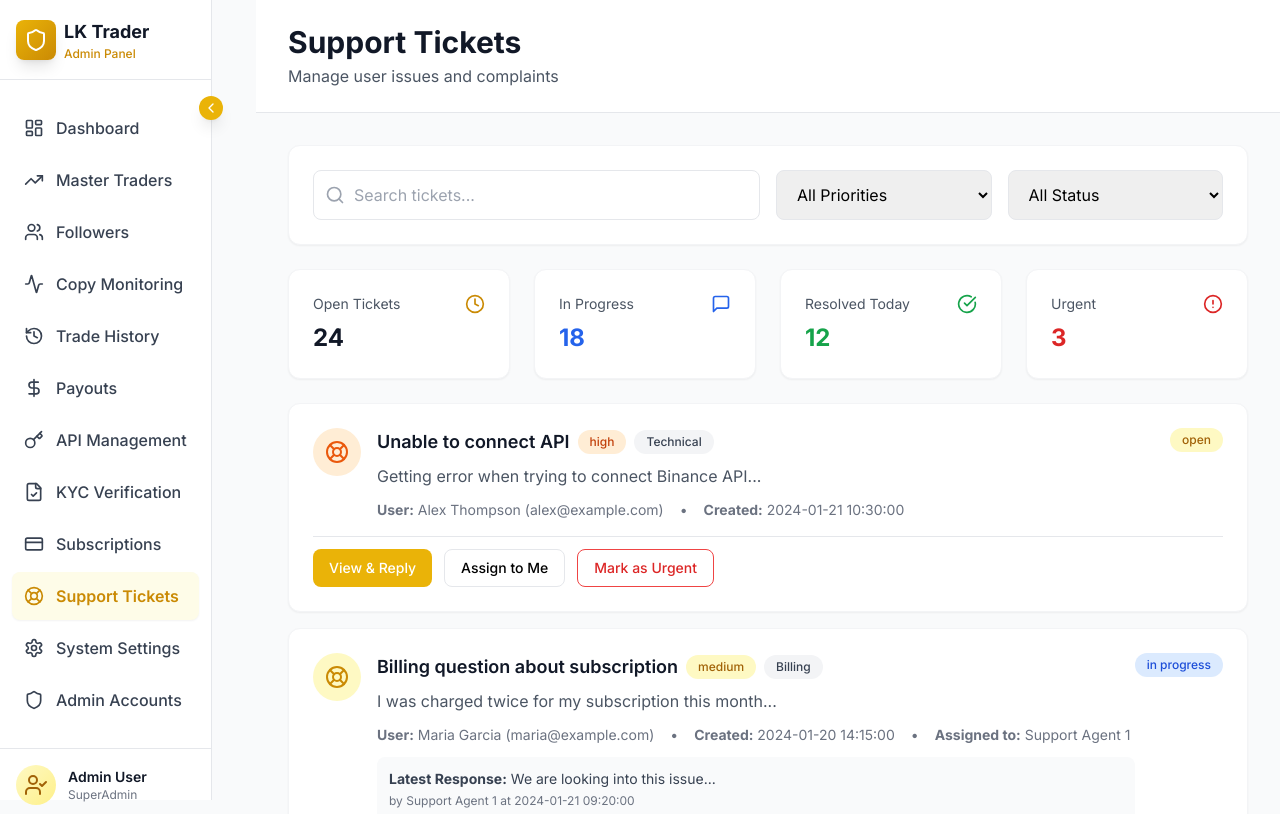
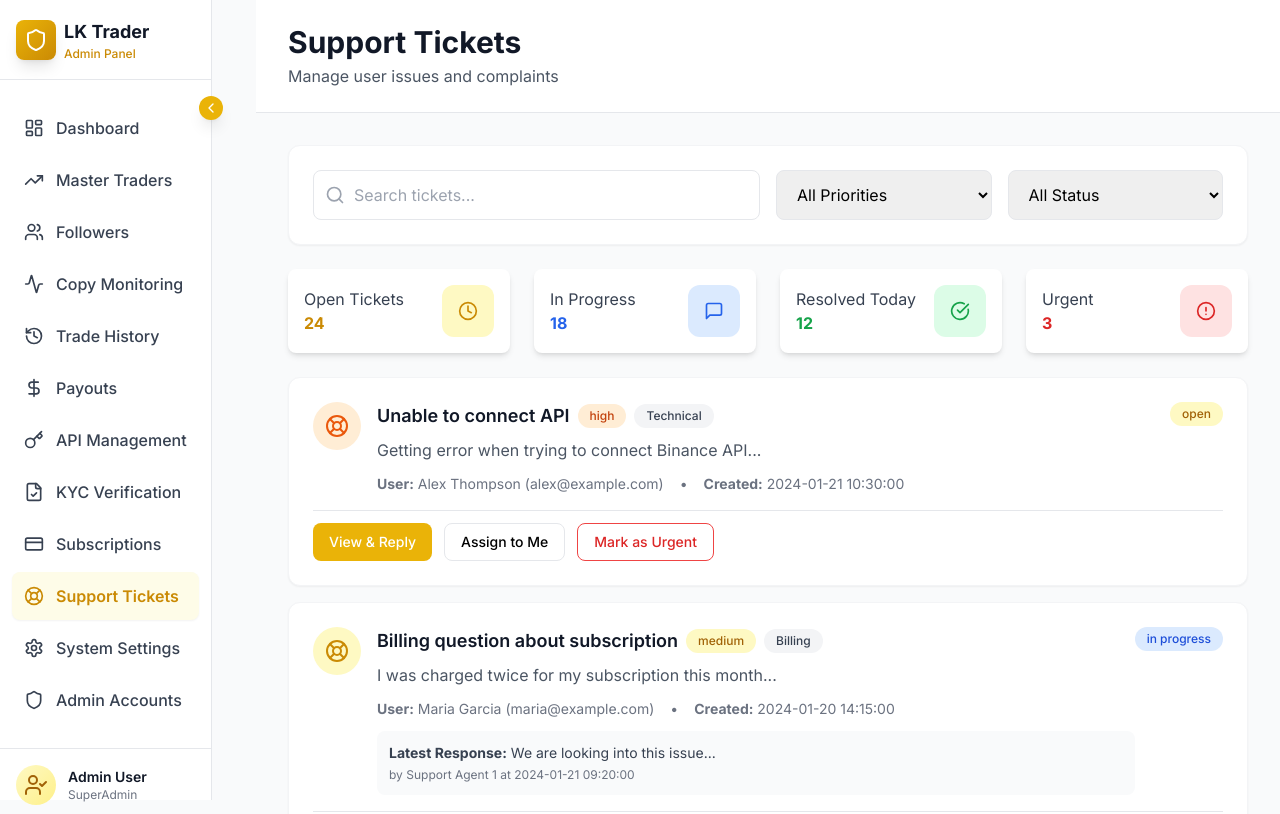
Before and after one commit to thathsarabandara/binance-copy-trading-client, a React (Vite) app: page /admin/support in a window 1280 px wide. Shown: the top 814 px of the page. Built offline with nearby package versions, Linux system fonts and the light colour scheme.

Commit message:
created the support  page

```diff
--- a/src/pages/admin/pages/Support.tsx
+++ b/src/pages/admin/pages/Support.tsx
@@ -1,13 +1,13 @@
 import React, { useState } from 'react';
-import { LifeBuoy, Search, Clock, CheckCircle, MessageSquare, AlertCircle } from 'lucide-react';
+import {Search, Clock, CheckCircle, MessageSquare, AlertCircle } from 'lucide-react';
 import type { SupportTicket } from '../../../types/admin';
+import FollowrMarketPlaceStat from '../../../components/FollowrMarketPlaceStat';
+import TicketCard from '../../../components/TicketCard';
 
 const Support: React.FC = () => {
   const [searchTerm, setSearchTerm] = useState('');
   const [filterPriority, setFilterPriority] = useState('all');
   const [filterStatus, setFilterStatus] = useState('all');
-
-  // Mock data
   const tickets: SupportTicket[] = [
     {
       id: '1',
@@ -100,153 +100,25 @@ const Support: React.FC = () => {
 
         {/* Stats */}
         <div className="grid grid-cols-1 md:grid-cols-4 gap-6 mb-6">
-          <div className="bg-white rounded-xl shadow-sm border border-gray-100 p-6">
-            <div className="flex items-center justify-between mb-2">
-              <span className="text-sm text-gray-600">Open Tickets</span>
-              <Clock className="w-5 h-5 text-yellow-600" />
-            </div>
-            <h3 className="text-2xl font-bold text-gray-900">24</h3>
-          </div>
-          <div className="bg-white rounded-xl shadow-sm border border-gray-100 p-6">
-            <div className="flex items-center justify-between mb-2">
-              <span className="text-sm text-gray-600">In Progress</span>
-              <MessageSquare className="w-5 h-5 text-blue-600" />
-            </div>
-            <h3 className="text-2xl font-bold text-blue-600">18</h3>
-          </div>
-          <div className="bg-white rounded-xl shadow-sm border border-gray-100 p-6">
-            <div className="flex items-center justify-between mb-2">
-              <span className="text-sm text-gray-600">Resolved Today</span>
-              <CheckCircle className="w-5 h-5 text-green-600" />
-            </div>
-            <h3 className="text-2xl font-bold text-green-600">12</h3>
-          </div>
-          <div className="bg-white rounded-xl shadow-sm border border-gray-100 p-6">
-            <div className="flex items-center justify-between mb-2">
-              <span className="text-sm text-gray-600">Urgent</span>
-              <AlertCircle className="w-5 h-5 text-red-600" />
-            </div>
-            <h3 className="text-2xl font-bold text-red-600">3</h3>
-          </div>
+          <FollowrMarketPlaceStat label='Open Tickets' value={"24"} color='yellow' icon={<Clock className="w-5 h-5 text-yellow-600" />}   />
+          <FollowrMarketPlaceStat label='In Progress' value={"18"} color='blue' icon={<MessageSquare className="w-5 h-5 text-blue-600" />}   />
+          <FollowrMarketPlaceStat label='Resolved Today' value={"12"} color='green' icon={<CheckCircle className="w-5 h-5 text-green-600" />}   />
+          <FollowrMarketPlaceStat label='Urgent' value={"3"} color='red' icon={<AlertCircle className="w-5 h-5 text-red-600" />}   />
         </div>
 
         {/* Tickets List */}
         <div className="space-y-4">
           {tickets.map((ticket) => (
-            <div
-              key={ticket.id}
-              className="bg-white rounded-xl shadow-sm border border-gray-100 p-6 hover:shadow-md transition-shadow"
-            >
-              <div className="flex items-start justify-between mb-4">
-                <div className="flex items-start gap-4 flex-1">
-                  <div
-                    className={`w-12 h-12 rounded-full flex items-center justify-center flex-shrink-0 ${
-                      ticket.priority === 'urgent'
-                        ? 'bg-red-100'
-                        : ticket.priority === 'high'
-                        ? 'bg-orange-100'
-                        : ticket.priority === 'medium'
-                        ? 'bg-yellow-100'
-                        : 'bg-blue-100'
-                    }`}
-                  >
-                    <LifeBuoy
-                      className={`w-6 h-6 ${
-                        ticket.priority === 'urgent'
-                          ? 'text-red-600'
-                          : ticket.priority === 'high'
-                          ? 'text-orange-600'
-                          : ticket.priority === 'medium'
-                          ? 'text-yellow-600'
-                          : 'text-blue-600'
-                      }`}
-                    />
-                  </div>
-                  <div className="flex-1">
-                    <div className="flex items-center gap-2 mb-2">
-                      <h3 className="text-lg font-semibold text-gray-900">{ticket.subject}</h3>
-                      <span
-                        className={`inline-flex px-3 py-1 rounded-full text-xs font-medium ${
-                          ticket.priority === 'urgent'
-                            ? 'bg-red-100 text-red-700'
-                            : ticket.priority === 'high'
-                            ? 'bg-orange-100 text-orange-700'
-                            : ticket.priority === 'medium'
-                            ? 'bg-yellow-100 text-yellow-700'
-                            : 'bg-blue-100 text-blue-700'
-                        }`}
-                      >
-                        {ticket.priority}
-                      </span>
-                      <span className="inline-flex px-3 py-1 bg-gray-100 text-gray-700 rounded-full text-xs font-medium capitalize">
-                        {ticket.issueType}
-                      </span>
-                    </div>
-                    <p className="text-gray-600 mb-3">{ticket.description}</p>
-                    <div className="flex items-center gap-4 text-sm text-gray-500">
-                      <span>
-                        <strong>User:</strong> {ticket.userName} ({ticket.userEmail})
-                      </span>
-                      <span>•</span>
-                      <span>
-                        <strong>Created:</strong> {ticket.createdAt}
-                      </span>
-                      {ticket.assignedTo && (
-                        <>
-                          <span>•</span>
-                          <span>
-                            <strong>Assigned to:</strong> {ticket.assignedTo}
-                          </span>
-                        </>
-                      )}
-                    </div>
-                    {ticket.responses.length > 0 && (
-                      <div className="mt-3 p-3 bg-gray-50 rounded-lg">
-                        <p className="text-sm text-gray-700">
-                          <strong>Latest Response:</strong> {ticket.responses[0].message}
-                        </p>
-                        <p className="text-xs text-gray-500 mt-1">
-                          by {ticket.responses[0].author} at {ticket.responses[0].timestamp}
-                        </p>
-                      </div>
-                    )}
-                  </div>
-                </div>
-                <div className="flex flex-col items-end gap-2">
-                  <span
-                    className={`inline-flex px-3 py-1 rounded-full text-xs font-medium ${
-                      ticket.status === 'open'
-                        ? 'bg-yellow-100 text-yellow-700'
-                        : ticket.status === 'in_progress'
-                        ? 'bg-blue-100 text-blue-700'
-                        : ticket.status === 'resolved'
-                        ? 'bg-green-100 text-green-700'
-                        : 'bg-gray-100 text-gray-700'
-                    }`}
-                  >
-                    {ticket.status.replace('_', ' ')}
-                  </span>
-                </div>
-              </div>
-              <div className="flex gap-3 pt-3 border-t border-gray-200">
-                <button className="px-4 py-2 bg-yellow-500 hover:bg-yellow-600 text-white rounded-lg transition-colors text-sm font-medium">
-                  View & Reply
-                </button>
-                {ticket.status === 'open' && (
-                  <button className="px-4 py-2 border border-gray-200 hover:bg-gray-50 rounded-lg transition-colors text-sm font-medium">
-                    Assign to Me
-                  </button>
-                )}
-                {ticket.status === 'in_progress' && (
-                  <button className="px-4 py-2 border border-green-500 text-green-600 hover:bg-green-50 rounded-lg transition-colors text-sm font-medium">
-                    Mark as Resolved
-                  </button>
-                )}
-                <button className="px-4 py-2 border border-red-500 text-red-600 hover:bg-red-50 rounded-lg transition-colors text-sm font-medium">
-                  Mark as Urgent
-                </button>
-              </div>
-            </div>
+            <TicketCard
+              title={ticket.subject}
+              description={ticket.description}
+              status={ticket.status}
+              priority={ticket.priority}
+              department={ticket.issueType}
+              user={{ id: ticket.userId, name: ticket.userName, email: ticket.userEmail }}
+              responses={ticket.responses}
+              createdAt={ticket.createdAt}
+            />
           ))}
         </div>
 
```
